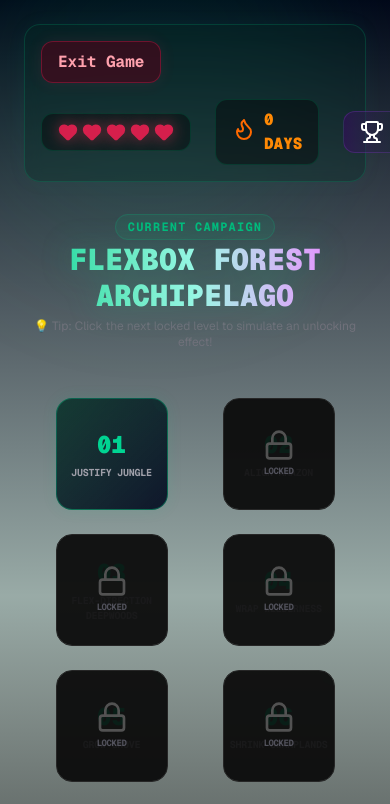
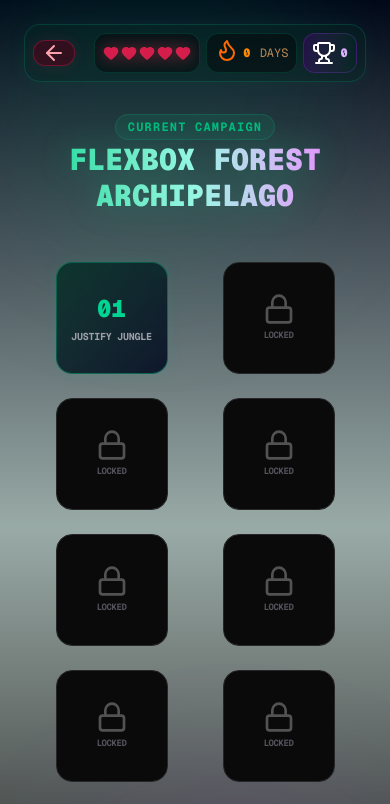
Before and after one commit to Dhruv7015/syntax_citadel, a Next.js app: page /mainmenu in a window 390 px wide. Shown: the top 804 px of the page. Built offline with nearby package versions, Linux system fonts and the light colour scheme.

Commit message:
enhanced responsiveness

```diff
--- a/app/mainmenu/page.js
+++ b/app/mainmenu/page.js
@@ -1,7 +1,7 @@
 "use client";
-import React, { useState } from 'react';
+import React, { useState, useEffect } from 'react';
 import { useRouter } from 'next/navigation';
-import { Heart, Lock, Trophy, Unlock, Flame } from 'lucide-react';
+import { Heart, Lock, Trophy, Unlock, Flame, ArrowLeft } from 'lucide-react';
 
 export default function MainMenu() {
   const router = useRouter();
@@ -10,6 +10,11 @@ export default function MainMenu() {
   const [lives, setLives] = useState(5);
   const [streak, setStreak] = useState(0);
   const [points, setPoints] = useState(0);
+
+  const [isMounted, setIsMounted] = useState(false);
+  useEffect(()=> {
+    setIsMounted(true);
+  }, []);
 
   // 10 Levels with a dynamic status state
   const [levels, setLevels] = useState([
@@ -45,7 +50,7 @@ export default function MainMenu() {
       }
     } else if (clickedLevel.status === "unlocked") {
       alert(`Entering Level ${clickedLevel.id}: ${clickedLevel.name}`);
-      // router.push(`/level/${clickedLevel.id}`);
+
     }
   };
 
@@ -57,36 +62,51 @@ export default function MainMenu() {
       <div className="absolute bottom-[-10%] right-[-10%] w-96 h-96 bg-purple-500/10 rounded-full blur-3xl pointer-events-none" />
 
       {/*  TOP NAV BAR */}
-      <header className="w-full max-w-5xl mx-auto flex flex-wrap items-center justify-between gap-4 bg-emerald-950/30 backdrop-blur border border-emerald-500/20 rounded-2xl p-4 shadow-[0_0_20px_rgba(16,185,129,0.05)]">
+      <header className={`w-full max-w-5xl mx-auto flex  items-center justify-between  bg-emerald-950/30 backdrop-blur border border-emerald-500/20
+      rounded-2xl p-2 md:p-4 gap-2 shadow-[0_0_20px_rgba(16,185,129,0.05)]`}>
         <button
           onClick={() => router.push('/')}
-          className="flex items-center space-x-2 bg-rose-950/60 hover:bg-rose-900 border border-rose-500/30 px-4 py-2 rounded-xl text-rose-300 font-bold transition-all hover:scale-105 active:scale-95 shadow-[0_0_15px_rgba(244,63,94,0.1)]"
+          className=" group flex items-center space-x-2 bg-rose-950/60 px-2 border border-rose-500/30
+          md:px-4 md:py-2 rounded-xl text-rose-300 font-bold transition-all duration-300 overflow-hidden hover:scale-105 active:scale-95 shadow-[0_0_15px_rgba(244,63,94,0.1)]
+          max-w-10.5 hover:max-w-35 md:max-w-37.5 shrink-0 "
         >
-          <span> Exit Game</span>
+          <span className='text-lg shrink-0'><ArrowLeft /></span>
+          <span className='opacity-0 group-hover:opacity-100 md:opacity-100  transition-opacity duration-300
+          text-xs md:text-sm whitespace-nowrap tracking-wide'>Exit Game</span>
         </button>
 
-        <div className="flex items-center space-x-6">
+        <div className="flex items-center gap-1.5 sm:gap-3">
           {/* Heart Deck Units */}
-          <div className="flex items-center space-x-2 bg-black/40 px-4 py-2 rounded-xl border border-emerald-800/40">
-            <span className="text-gray-400 text-xs font-bold hidden sm:inline mr-1">LIVES:</span>
-            <div className="flex space-x-1">
-              {Array.from({ length: lives }).map((_, i) => (
-                <Heart key={i} className="w-5 h-5 text-rose-500 fill-rose-500 drop-shadow-[0_0_8px_rgba(244,63,94,0.7)] animate-pulse" />
+          <div className="flex items-center px-2 sm:px-3 h-10 bg-black/40 rounded-xl border border-emerald-800/40 shrink-0">
+            <span className="text-gray-400 text-2.75 font-bold hidden md:inline mr-2 tracking-wider">LIVES:</span>
+            <div className="flex  space-x-0.5 sm:space-x-1">
+              {isMounted && (
+                <>
+                {Array.from({ length:Math.max(0,lives) }).map((_, i) => (
+                <Heart key={`active-${i}`} className="w-4 h-4 sm:w-5 sm:h-5 text-rose-500 fill-rose-500 drop-shadow-[0_0_8px_rgba(244,63,94,0.7)] animate-pulse shrink-0" />
               ))}
-              {Array.from({ length: 3 - lives }).map((_, i) => (
-                <Heart key={i} className="w-5 h-5 text-zinc-700 fill-zinc-800/50" />
+              {Array.from({ length: Math.max(0, 5 - lives) }).map((_, i) => (
+                <Heart key={`empty-${i}`} className="w-5 h-5 text-zinc-700 fill-zinc-800/50" />
               ))}
+                </>
+              )}
+
             </div>
           </div>
-
-          <div className="flex items-center space-x-2 bg-black/40 px-4 py-2 rounded-xl border border-emerald-800/40">
-            <span className="text-xl text-orange-500 animate-bounce"><Flame /></span>
-            <span className="text-orange-400 font-black">{streak} DAYS</span>
+          {/*Streak */}
+          <div className="flex items-center space-x-1 bg-black/40 px-2 sm:px-3 h-10  rounded-xl border border-emerald-800/40 shrink-0">
+            <span className="text-sm sm:text-lg text-orange-500 animate-bounce"><Flame /></span>
+            <span className="text-orange-400 font-black text-xs sm:text-sm whitespace-nowrap">
+              {streak} <span className='text-2.5 text-orange-300/70 font-normal ml-0.5'>
+              DAYS</span>
+              </span>
           </div>
 
-          <div className="flex items-center space-x-2 bg-linear-to-r from-purple-950/50 to-emerald-950/50 px-4 py-2 rounded-xl border border-purple-500/20">
-            <span className="text-xl"><Trophy /></span>
-            <span className="text-purple-300 font-black tracking-wide">{points}</span>
+          <div className="flex items-center space-x-1 bg-linear-to-r from-purple-950/50 to-emerald-950/50 px-2 sm:px-3 h-10 rounded-xl border border-purple-500/20 shrink-0">
+            <span className="text-sm sm:text-lg"><Trophy /></span>
+            <span className="text-purple-300 font-black text-xs sm:text-sm whitespace-nowrap  tracking-wide">
+              {points}
+            </span>
           </div>
         </div>
       </header>
@@ -100,7 +120,6 @@ export default function MainMenu() {
     <h2 className="text-3xl font-black text-transparent bg-clip-text bg-linear-to-r from-emerald-400 via-teal-200 to-fuchsia-400 mt-1 drop-shadow-[0_0_15px_rgba(16,185,129,0.3)]">
       FLEXBOX FOREST ARCHIPELAGO
     </h2>
-          <p className="text-xs text-zinc-500 mt-1 font-sans">💡 Tip: Click the next locked level to simulate an unlocking effect!</p>
   </div>
 
   {/* Level Path Grid System */}
@@ -120,9 +139,9 @@ export default function MainMenu() {
             ${isUnlocked ? "bg-linear-to-br from-emerald-950/80 to-slate-900 border-emerald-500/40 text-emerald-300 shadow-[0_0_15px_rgba(16,185,129,0.1)] hover:shadow-[0_0_25px_rgba(16,185,129,0.4)] hover:border-emerald-400 hover:scale-105 active:scale-95" : ""}
           `}
         >
-                {/* 🔒 THE ANIMATED LOCK GRAPHIC OVERLAY */}
+          {/* THE ANIMATED LOCK GRAPHIC OVERLAY */}
           {(isLocked || isUnlocking) && (
-                  <div className={`absolute inset-0 bg-neutral-950/90 flex flex-col items-center justify-center z-20 transition-all duration-700 ease-in-out p-1
+            <div className={`absolute inset-0 bg-neutral-950 flex flex-col items-center justify-center z-20 transition-all duration-700 ease-in-out p-1
               ${isUnlocking ? "opacity-0 scale-150 pointer-events-none -translate-y-5" : "opacity-100 scale-100"}`}
             >
               {isLocked ? (
@@ -136,14 +155,18 @@ export default function MainMenu() {
             </div>
           )}
 
-                {/* 🔮 THE REVEALED CONTENT (Shows when Unlocked or Unlocking background) */}
-                <span className="absolute -top-1 -right-1 w-3 h-3 bg-emerald-400 rounded-full animate-ping opacity-70" />
+          {/* THE REVEALED CONTENT (Only processes active visual state items cleanly) */}
+          {!isLocked && (
+            <span className="absolute top-1 right-1 w-2 h-2 bg-emerald-400 rounded-full animate-ping opacity-70" />
+          )}
 
-                <span className="text-2xl font-black mb-1 text-emerald-400 group-hover:text-fuchsia-400 transition-colors duration-300">
+          <span className={`text-2xl font-black mb-1 transition-colors duration-300
+            ${isLocked ? "text-neutral-700" : "text-emerald-400 group-hover:text-fuchsia-400"}`}>
             {String(level.id).padStart(2, '0')}
           </span>
 
-                <span className="text-[10px] uppercase font-bold tracking-tight text-center px-1 line-clamp-2 text-zinc-400 group-hover:text-emerald-200">
+          <span className={`text-[10px] uppercase font-bold tracking-tight text-center px-1 line-clamp-2 transition-colors duration-300
+            ${isLocked ? "text-neutral-600" : "text-zinc-400 group-hover:text-emerald-200"}`}>
             {level.name}
           </span>
         </button>
@@ -152,7 +175,7 @@ export default function MainMenu() {
   </div>
 </section>
 
-      {/* 🗺️ BOTTOM WORLD SELECTOR MODULE */}
+      {/*  BOTTOM WORLD SELECTOR MODULE */}
       <footer className="w-full flex justify-center items-center z-10">
         <button
           onClick={() => alert("World Map selector incoming in next expansion packs!")}
```
Lines whose indentation alone changed are shown as unchanged.
